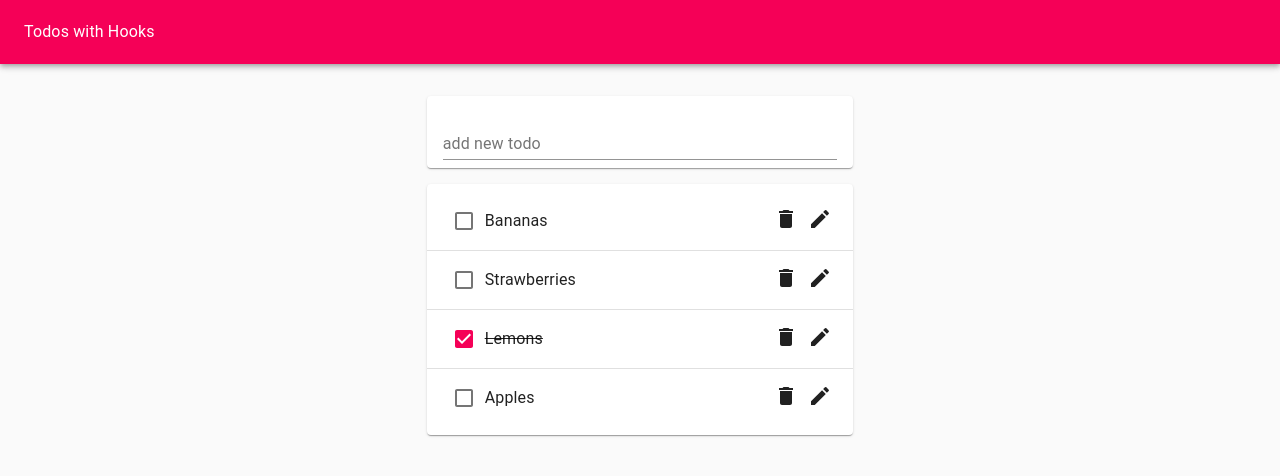
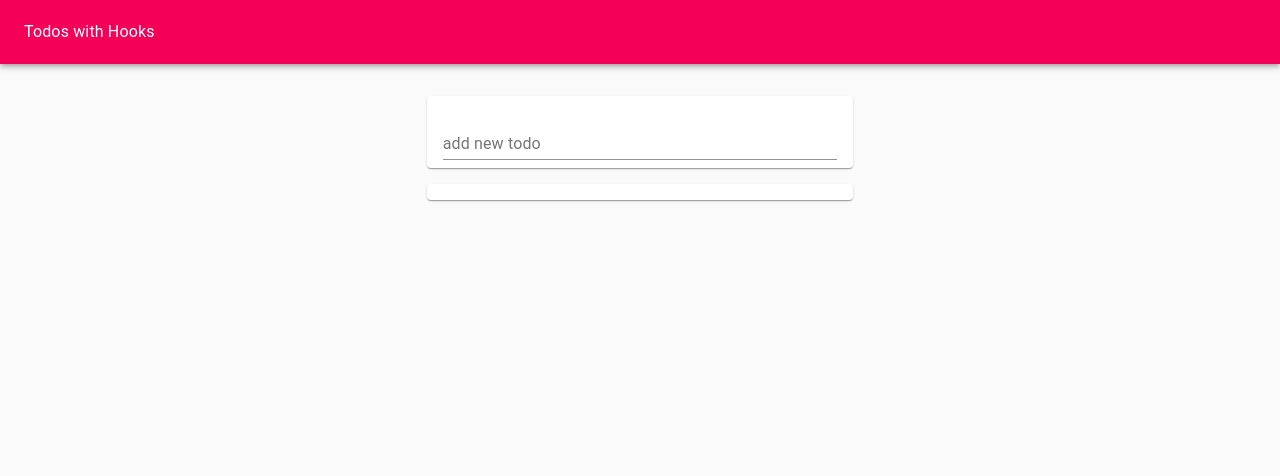
Before and after one commit to snowleopardAlexa/groceryapp, a React (Create React App) app: page / in a window 1280 px wide. Shown: the top 476 px of the page. Built offline with nearby package versions, Linux system fonts and the light colour scheme.

Commit message:
add localStorage

```diff
--- a/src/TodoApp.js
+++ b/src/TodoApp.js
@@ -10,13 +10,16 @@ import uuid from 'uuid/v4';
 
 
 function TodoApp() {
+  // when we add a list item and refresh the page, the list item does not disappear
+  // instead of array of objects
+  const initialTodos = JSON.parse(window.localStorage.getItem('todos') || "[]");
 
-  const initialTodos = [
-    { id: 1, task: "Bananas", completed: false},
-    { id: 2, task: "Strawberries", completed: false},
-    { id: 3, task: "Lemons", completed: true },
-    { id: 4, task: "Apples", completed: false }
-  ];
+ // const initialTodos = [
+ //   { id: 1, task: "Bananas", completed: false},
+ //   { id: 2, task: "Strawberries", completed: false},
+ //   { id: 3, task: "Lemons", completed: true },
+ //   { id: 4, task: "Apples", completed: false }
+ //  ];
 
   const [todos, setTodos ] = useState(initialTodos);
 
@@ -33,9 +36,10 @@ function TodoApp() {
   };
 
   // when we add a list item and refresh the page, the list item does not disappear
+  // it runs when every time the component rerenders.
    useEffect(() => {
-    alert("use effect works!")
-  });
+    window.localStorage.setItem("todos", JSON.stringify(todos));
+  }, [todos]);
 
   // checkbox
   const toggleTodo = todoId => {
```
